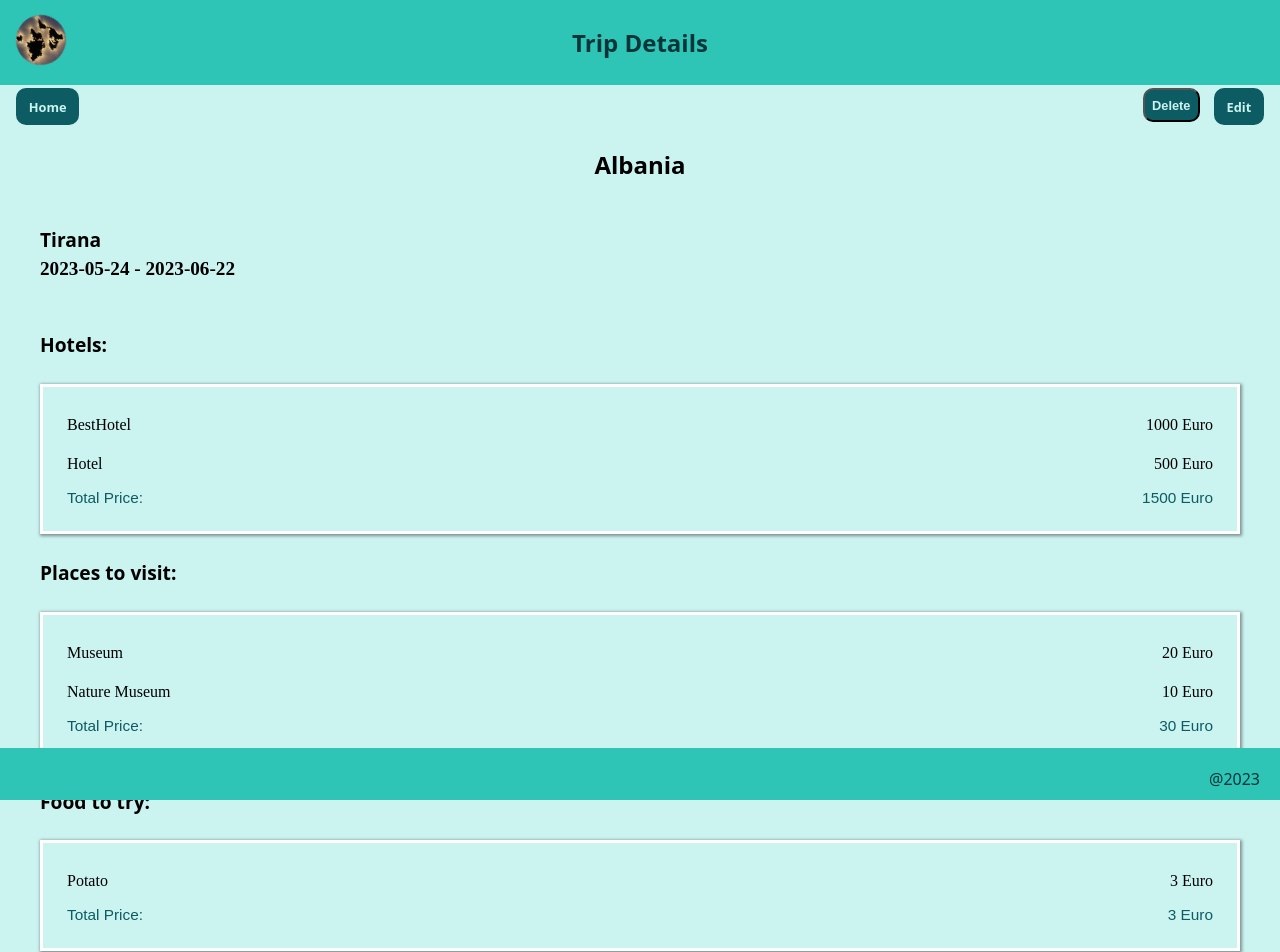
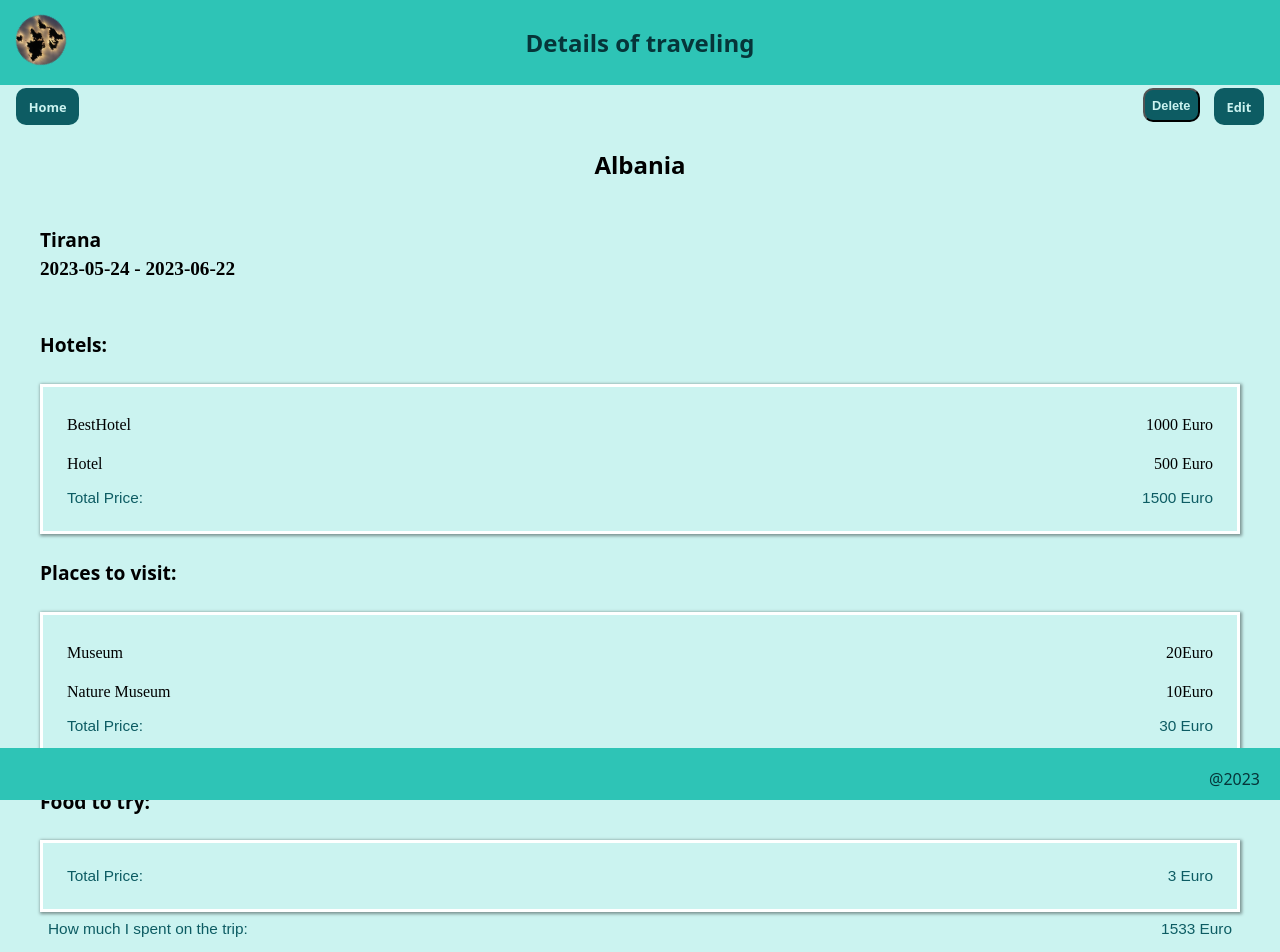
Before and after one commit to Nika1301/capstone-project, a Next.js app: page /DetailsTrip/0b45e1d4-872a-4707-b83c-6e6de489388a in a window 1280 px wide. Shown: the top 952 px of the page. Built offline with nearby package versions, Linux system fonts and the light colour scheme.

Commit message:
Changes were made according to the comments in The PR

```diff
--- a/pages/DetailsTrip/[city]/index.js
+++ b/pages/DetailsTrip/[city]/index.js
@@ -68,7 +68,7 @@ export default function DetailsOfTrip() {
 
   return (
     <>
-      <Header title="Trip Details" />
+      <Header title="Details of traveling" />
       <StyledLink href="/"> Home</StyledLink>
       <StyledEditLink href={`/DetailsTrip/${city.id}/edit`}>
         Edit
@@ -96,18 +96,16 @@ export default function DetailsOfTrip() {
         <StyledH4>Hotels:</StyledH4>
         <StyledBlox>
           <StyledUl>
-            {city.hotels.map(
-              (hotel) =>
-                hotel.hotel !== "" && (
-                  <StyledList key={hotel.id}>
-                    <StyledSpan>{hotel.hotel}</StyledSpan>
-                    {hotel.hotelPrice ? (
-                      <StyledSpan>{hotel.hotelPrice} Euro</StyledSpan>
-                    ) : null}
-                  </StyledList>
-                )
-            )}
-
+            {city.hotels
+              .filter((hotel) => !!hotel.hotel)
+              .map(({ id, hotel, hotelPrice }) => (
+                <StyledList key={id}>
+                  <StyledSpan>{hotel}</StyledSpan>
+                  {hotelPrice ? (
+                    <StyledSpan>{hotelPrice} Euro</StyledSpan>
+                  ) : null}
+                </StyledList>
+              ))}
             <StyledDiv>
               <StyledTotalPrice>Total Price:</StyledTotalPrice>
               <StyledTotalPrice>{totalPriceOfHotels} Euro</StyledTotalPrice>
@@ -117,17 +115,16 @@ export default function DetailsOfTrip() {
         <StyledH4>Places to visit:</StyledH4>
         <StyledBlox>
           <StyledUl>
-            {city.places.map(
-              (place) =>
-                place.place !== "" && (
-                  <StyledList key={place.id}>
-                    <StyledSpan>{place.place}</StyledSpan>
-                    {place.placePrice ? (
-                      <StyledSpan> {place.placePrice} Euro </StyledSpan>
-                    ) : null}
-                  </StyledList>
-                )
-            )}
+            {city.places
+              .filter((place) => !!place.place)
+              .map(({ id, place, placePrice }) => (
+                <StyledList key={id}>
+                  <StyledSpan>{place}</StyledSpan>
+                  {placePrice ? (
+                    <StyledSpan>{placePrice}Euro </StyledSpan>
+                  ) : null}
+                </StyledList>
+              ))}
           </StyledUl>
           <StyledDiv>
             <StyledTotalPrice>Total Price:</StyledTotalPrice>
@@ -137,17 +134,14 @@ export default function DetailsOfTrip() {
         <StyledH4>Food to try:</StyledH4>
         <StyledBlox>
           <StyledUl>
-            {city.food.map(
-              (food) =>
-                food.food !== "" && (
-                  <StyledList key={food.id}>
-                    <StyledSpan>{food.foodName}</StyledSpan>
-                    {food.foodPrice ? (
-                      <StyledSpan>{food.foodPrice} Euro</StyledSpan>
-                    ) : null}
-                  </StyledList>
-                )
-            )}
+            {city.food
+              .filter((meal) => !!meal.place)
+              .map(({ id, foodName, foodPrice }) => (
+                <StyledList key={id}>
+                  <StyledSpan>{foodName}</StyledSpan>
+                  {foodPrice ? <StyledSpan>{foodPrice} Euro</StyledSpan> : null}
+                </StyledList>
+              ))}
           </StyledUl>
           <StyledDiv>
             <StyledTotalPrice>Total Price:</StyledTotalPrice>
--- a/src/components/StyledTripDetails.js
+++ b/src/components/StyledTripDetails.js
@@ -109,7 +109,7 @@ export const StyledButtonDelete = styled.button`
 `;
 
 export const StyledPopup = styled.div`
-  height: 400px;
+  height: 300px;
   width: 600px;
   background-color: #2ec4b6;
   text-align: center;
@@ -118,6 +118,7 @@ export const StyledPopup = styled.div`
   left: 50%;
   transform: translate(-50%, -50%);
   align-items: center;
+  padding: 2rem;
 
   p {
     font-size: 1.5em;
@@ -137,8 +138,8 @@ export const StyledPopup = styled.div`
   }
 
   @media (max-width: 414px) {
-    height: 40%;
-    width: 80%;
+    height: 300px;
+    width: 350px;
   }
 `;
 export const StyledBlox = styled.section`
```
